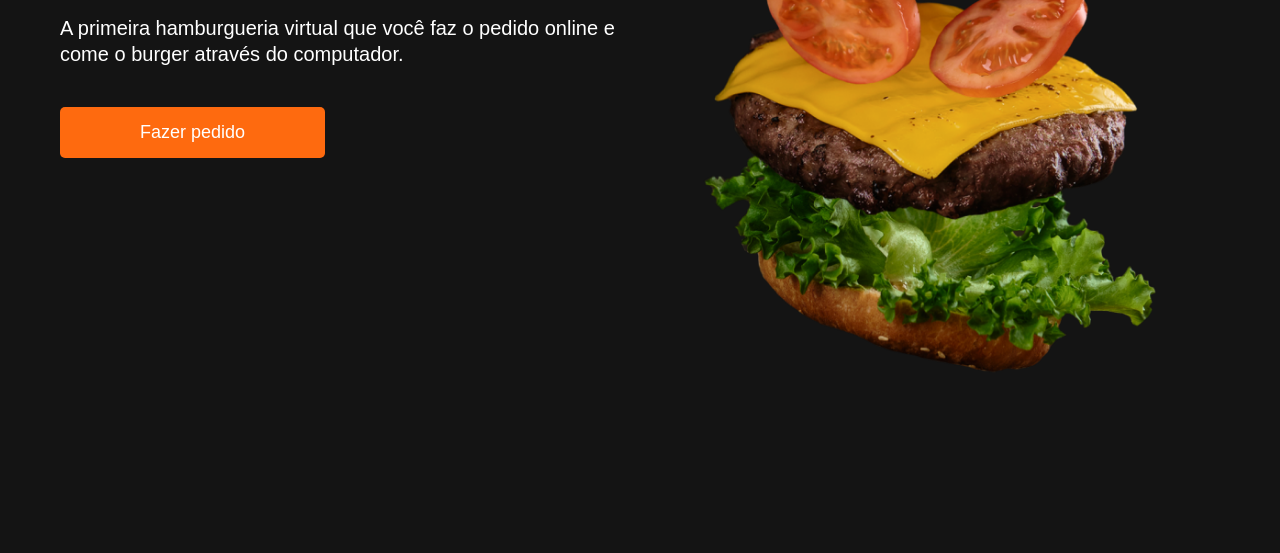
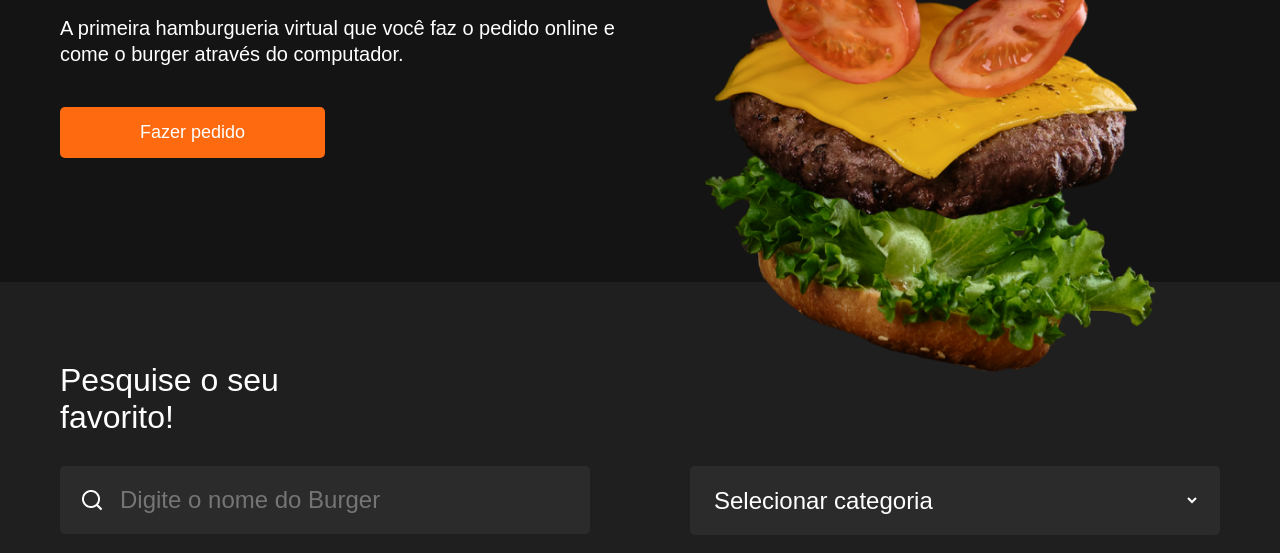
Before and after one commit to KaioCBraga/projeto-b7burger, a plain HTML site: page index.html in a window 1280 px wide. Shown: the part 355-908 px from the top of the page. Before the commit the page ends 800 px from the top, so only its background shows below. Drawn offline with Linux system fonts and the light colour scheme; a web font is replaced by a local one.

Commit message:
search
finalizando o search da pagina

```diff
--- a/assets/css/style.css
+++ b/assets/css/style.css
@@ -152,6 +152,53 @@ header .menu-icon div {
   opacity: 0.8;
 }
 
+/* SEARCH */
+
+.search {
+  background-color: #1f1f1f;
+  padding: 80px 0;
+  margin-top: -100px;
+}
+
+.search .title {
+  font-size: 32px;
+  font-weight: 500;
+}
+
+.search .sides {
+  display: flex;
+  margin-top: 30px;
+  gap: 100px;
+}
+
+.search .leftside,
+.search .rightside {
+  flex: 1;
+}
+
+.search input,
+.search select {
+  width: 100%;
+  background-color: #2b2b2b;
+  color: #fff;
+  font-size: 24px;
+  outline: none;
+  padding: 20px;
+  border: 0;
+  border-radius: 5px;
+}
+
+.search input {
+  background-image: url(../searchIcon.png);
+  background-repeat: no-repeat;
+  background-position: 20px center;
+  padding-left: 60px;
+}
+
+.search select {
+  border-right: 20px solid transparent;
+}
+
 @media (max-width: 820px) {
   header nav {
     display: none;
@@ -181,4 +228,17 @@ header .menu-icon div {
     font-size: 44px;
     line-height: 50px;
   }
+
+  .search {
+    padding-bottom: 30px;
+  }
+
+  .search .title {
+    text-align: center;
+  }
+
+  .search .sides {
+    flex-direction: column;
+    gap: 20px;
+  }
 }
--- a/index.html
+++ b/index.html
@@ -45,6 +45,25 @@
       </div>
     </div>
   </section>
+  <section class="search">
+    <div class="container">
+      <div class="title">Pesquise o seu<br> favorito!</div>
+      <div class="sides">
+        <div class="leftside">
+          <input type="search" placeholder="Digite o nome do Burger">
+        </div>
+        <div class="rightside">
+          <select>
+            <option value="">Selecionar categoria</option>
+            <option value="burgers">Burgers</option>
+            <option value="vegetariano">Vegetariano</option>
+            <option value="kids">Kids</option>
+            <option value="pizza">Pizza</option>
+          </select>
+        </div>
+      </div>
+    </div>
+  </section>
 </body>
 
 </html>
```
